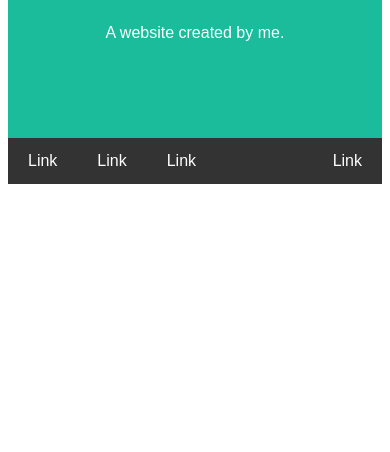
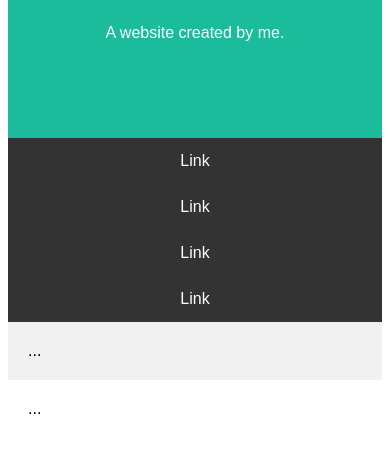
Before and after one commit to loganryan01/loganryan01.github.io, a plain HTML site: page index.html in a window 390 px wide. Shown: the part 208-660 px from the top of the page. Drawn offline with Linux system fonts and the light colour scheme.

Commit message:
Added Columns

```diff
--- a/index.html
+++ b/index.html
@@ -49,6 +49,47 @@ body {
   color: black; /* Black text color */
 }
 
+/* Ensure proper sizing */
+* {
+  box-sizing: border-box;
+}
+
+/* Column container */
+.row {
+  display: flex;
+  flex-wrap: wrap;
+}
+
+/* Create two unequal columns that sits next to each other */
+/* Sidebar/left column */
+.side {
+  flex: 30%; /* Set the width of the sidebar */
+  background-color: #f1f1f1; /* Grey background color */
+  padding: 20px /* Some padding */
+}
+
+/* Main Column */
+.main {
+  flex: 70%; /* Set the width of the main content */
+  background-color: white; /* White background color */
+  padding: 20px; /* Some padding */
+}
+
+/* Responsive layout - when the screen is less than 700px wide, make the two columns stack top of each other instead of next to each other */
+@media screen and (max-width: 700px) {
+  .row {
+    flex-direction: column;
+  }
+}
+
+/* Responsive layout - when the screen is less than 400px wide, make the navigation links stack on top of each other instead of next to each other */
+@media screen and (max-width: 400px) {
+  .navbar a {
+    float: none;
+    width: 100%
+  }
+}
+
 </style>
 </head>
 <body>
@@ -65,5 +106,10 @@ body {
   <a href="#" class="right">Link</a>
 </div>
 
+<div class="row">
+  <div class="side">...</div>
+  <div class="main">...</div>
+</div>
+
 </body>
 </html>
```
